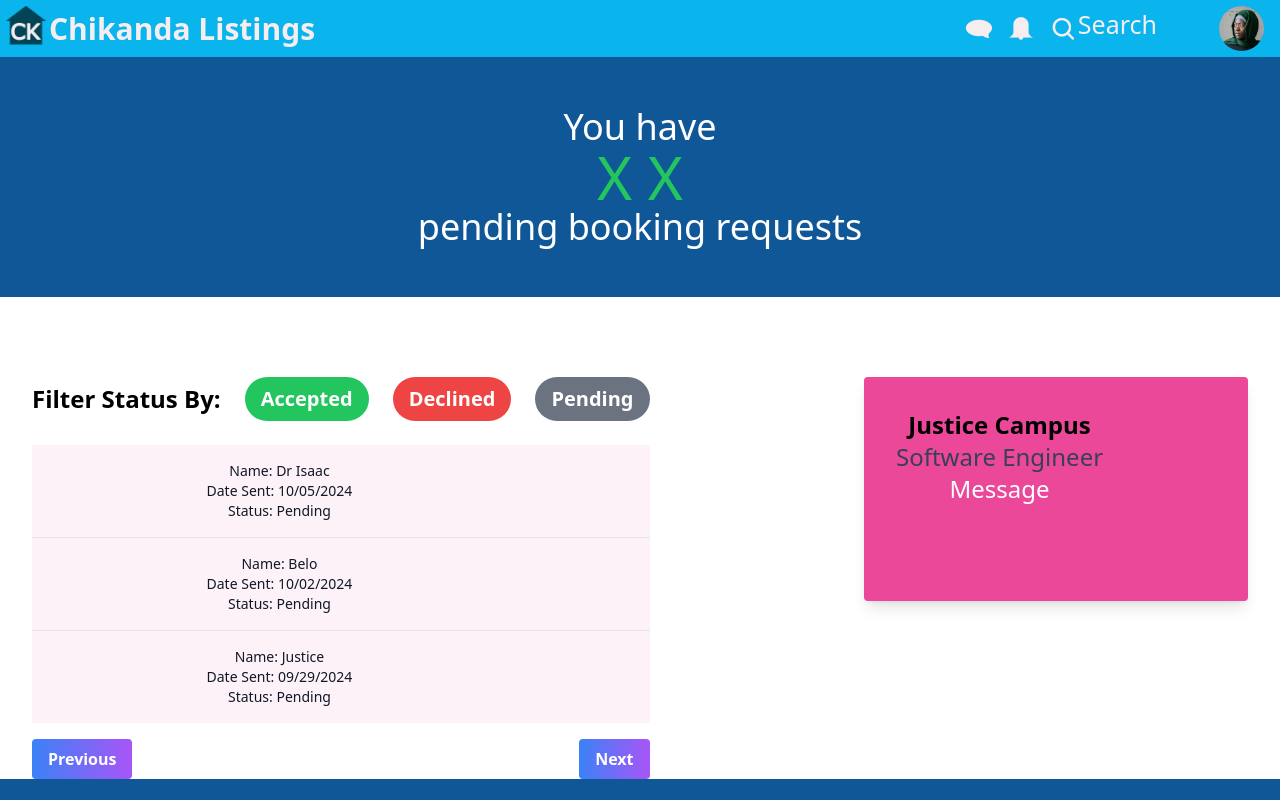
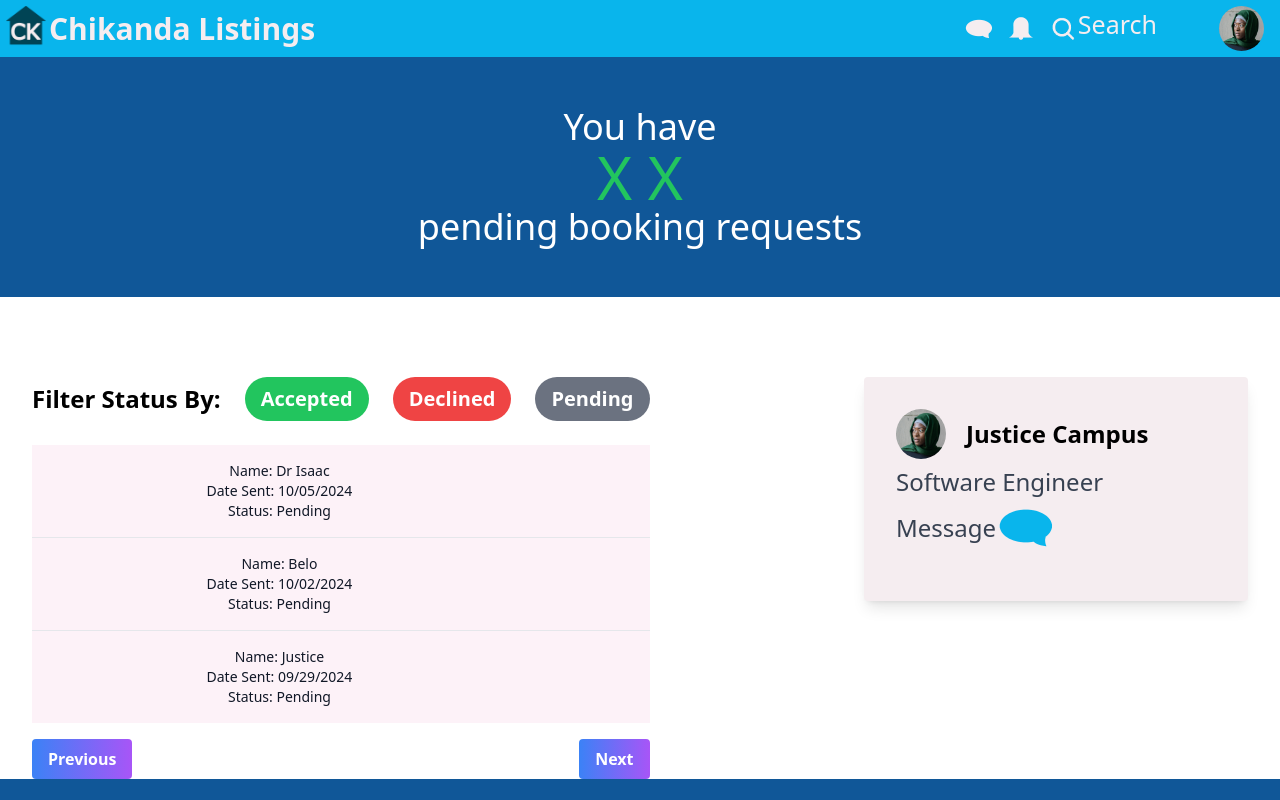
Before and after one commit to bsc-com-30-19/chikanda_listings, a React (Create React App) app in the folder chikanda-listings-site/: page /landlord/managebookings in a window 1280 px wide. Shown: the top 800 px of the page. Built offline with nearby package versions, Linux system fonts and the light colour scheme.

Commit message:
Modified gift's part

```diff
--- a/chikanda-listings-site/src/components/managebookings/Card.js
+++ b/chikanda-listings-site/src/components/managebookings/Card.js
@@ -1,17 +1,23 @@
 // src/components/Card.js
 // src/components/Card.js
-
-
+import messageico from '../../assets/icons/messageicocy.png';
+import avatar from '../../assets/img/avatargirl.jpg';
 import React from 'react';
 
 const Card = () => {
   return (
-    <div className="w-96 md:w-120 lg:w-140 h-56 rounded overflow-hidden shadow-lg bg-pink-500 p-8"> {/* Custom width */}
+    <div className="w-96 md:w-120 lg:w-140 h-56 rounded overflow-hidden shadow-lg bg-p_lave p-8"> {/* Custom width */}
       <div className="flex items-center space-x-6"> {/* Increased spacing */}
         <div className="text-2xl"> {/* Increased text size */}
-          <p className="font-bold">Justice Campus</p>
-          <p className="text-gray-700">Software Engineer</p>
-          <p className="text-white">Message</p>
+          <div className='inline-flex gap-[20px]'>
+          <img src={avatar} alt="avatar" className='h-[50px] w-[50px] rounded-full'/>
+          <p className="font-bold leading-[50px]">Justice Campus</p>
+          </div>
+          <p className="text-gray-700 text-left">Software Engineer</p>
+          <div className='flex'>
+          <p className="text-gray-700 leading-[60px]">Message</p>
+          <img src={messageico} alt='message' className='h-[60px] w-[60px]'/>
+          </div>
         </div>
       </div>
     </div>
```
